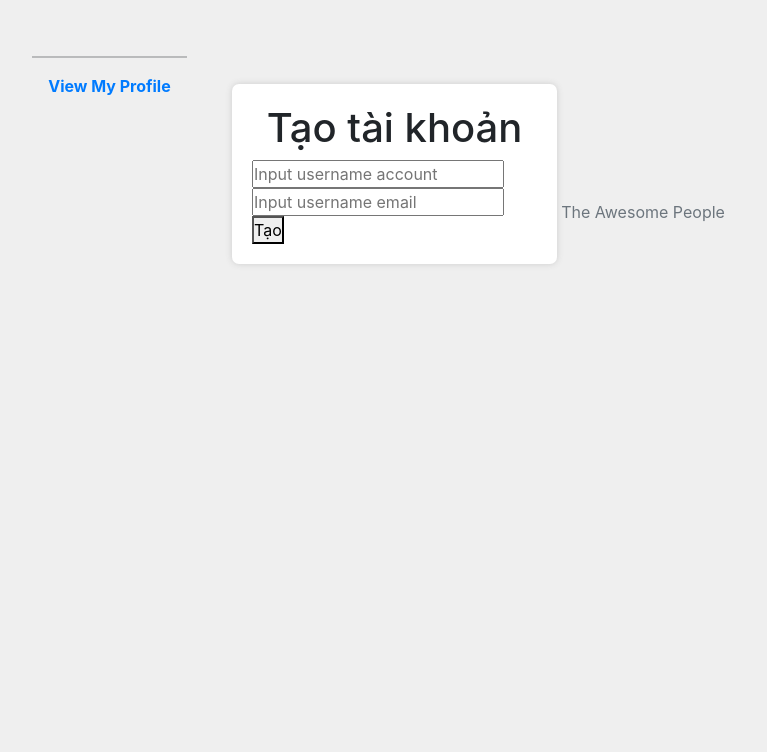
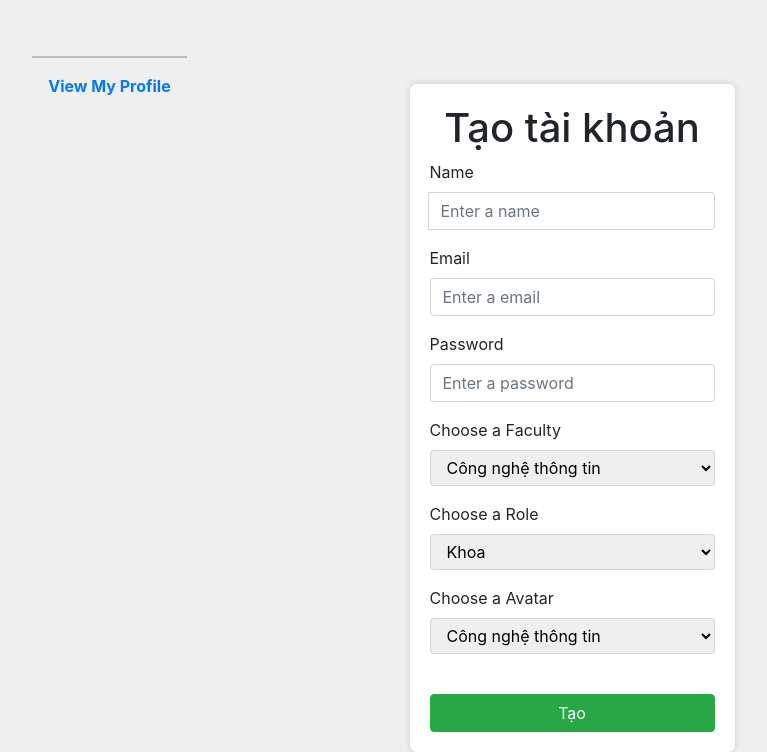
Before and after one commit to danghieu1407/WebADVSocialMedia, a Node server app: template views/Pages/adminmanager.ejs in a window 1280 px wide. Shown: the part 56-808 px from the top of the page, without its empty margins (68-835 px from the left). Before the commit the page ends 321 px from the top, so only its background shows below. Run offline with Node 20, Linux system fonts and the light colour scheme; the template is opened without the code that fills it, so the values that code supplies are empty; some libraries are stand-ins or nearby versions.

Commit message:
xong css phong ban va tao dc phong ban, loz thai lam cham thoi

```diff
--- a/Models/UserModel.js
+++ b/Models/UserModel.js
@@ -5,7 +5,7 @@ const userSchema = mongoose.Schema({
     email: String,
     password: String,
     role: String,
-  Class : String,
+    Class: String,
     Faculty: String,
     created: Date,
     updated: Date,
--- a/public/Style/style.css
+++ b/public/Style/style.css
@@ -7,6 +7,21 @@
 
 body {
     background-color: #efefef !important;
+}
+
+.select1 {
+    width: 100%;
+    border: 1px solid #ced4da;
+    border-radius: .25rem;
+    padding: .375rem .75rem
+}
+
+#btn-create {
+    width: 100%;
+}
+
+#createaccount {
+    margin: auto;
 }
 
 .jsjhr .skfjh .box1 {
@@ -22,7 +37,7 @@
     height: 100%;
 }
 
-  .jsjhr .skfjh .sfjhe .sjfsj  img {
+.jsjhr .skfjh .sfjhe .sjfsj img {
     width: 140px;
     margin-top: 9px;
     border-radius: 50%;
@@ -33,7 +48,7 @@
     font-size: 16px;
 }
 
-  .jsjhr .skfjh .jfheuf .box1  {
+.jsjhr .skfjh .jfheuf .box1 {
     background-color: #fff;
     -webkit-box-shadow: 0px 0px 6px #ccc;
     box-shadow: 0px 0px 6px #ccc;
@@ -45,14 +60,16 @@
     border-bottom: 1px solid #efefef;
     outline: navajowhite;
 }
-  #box1{
+
+#box1 {
     border-radius: 7px;
     background-color: rgb(228, 228, 228);
 }
-  .box1{
+
+.box1 {
     border-radius: 7px;
+}
 
-  }
 .jsjhr .skfjh .box1 {
     background-color: #fff;
     -webkit-box-shadow: 0px 0px 6px #ccc;
@@ -88,11 +105,11 @@
     color: white;
     background-color: green;
 }
+
 .dropbtn {
     background-color: #f8f9fa;
     align-items: center;
     border: none;
-
 }
 
 .dropdown {
@@ -105,7 +122,7 @@
     position: absolute;
     background-color: #f9f9f9;
     min-width: 160px;
-    box-shadow: 0px 8px 16px 0px rgba(0,0,0,0.2);
+    box-shadow: 0px 8px 16px 0px rgba(0, 0, 0, 0.2);
     z-index: 1;
 }
 
@@ -114,35 +131,29 @@
     padding: 12px 16px;
     text-decoration: none;
     display: block;
-
 }
 
 .dropdown-content a:hover {
     background-color: #ff0000;
-    color:cornsilk;
-
-
+    color: cornsilk;
 }
 
 .dropdown:hover .dropdown-content {
     display: block;
 }
-  #logoutdropdown{
+
+#logoutdropdown {
     border-radius: 7px;
 }
 
-
-#CollectionDiv{
+#CollectionDiv {
     border-radius: 7px;
 }
 
-.profilePOST{
+.profilePOST {
     border-radius: 7px;
     padding: 12px;
     background-color: #fff;
     box-shadow: rgba(0, 0, 0, 0.4) 0px 0px 10px;
-
-
-
     top: 4rem;
 }
--- a/views/Pages/adminmanager.ejs
+++ b/views/Pages/adminmanager.ejs
@@ -1,14 +1,77 @@
-<div class="col-md-6">
+<div class="col-md-6" id="createaccount">
     <div class="box1">
         <h1 class="text-center">Tạo tài khoản </h1>
-            <form action="/adminmanager"  method="POST">
-                <input name ="name" value="" id="name" type="text" placeholder="Input username account">
-                <input name ="email" value="" id="email" type="text" placeholder="Input username email">
+        <form action="/adminmanager" method="POST">
+            <div class="form-group">
+                <label for="user">Name</label>
+                <div class="input-group mb-3">
+                    <div class="input-group-prepend">
 
-                <button type="submit">Tạo</button>
+                    </div>
+                    <input name="name" id="name" type="text" class="form-control" placeholder="Enter a name">
+                </div>
+            </div>
+            <div class="form-group">
+                <label for="user">Email</label>
+                <div class="input-group mb-3">
+                    <input name="email" id="email" type="text" class="form-control" placeholder="Enter a email">
+                </div>
+            </div>
+
+            <div class="form-group">
+                <label for="user">Password</label>
+                <div class="input-group mb-3">
+                    <input name="password" id="password" type="password" class="form-control" placeholder="Enter a password">
+                </div>
+            </div>
+            <div class="form-group">
+                <label for="user">Choose a Faculty</label>
+                <div class="input-group mb-3">
+                    <select name="faculty" class="select1">
+                        <option name="CNTT" value="cntt">Công nghệ thông tin</option>
+                        <option name="TCNH" value="tcnh">Tài chính ngân hàng</option>
+                        <option name="Law" value="l">Luật</option>
+                    </select>
+                </div>
+            </div>
+            <div class="form-group">
+                <label for="user">Choose a Role</label>
+                <div class="input-group mb-3">
+                    <select name="role" class="select1">
+                        <option name="khoa" value="faculty">Khoa</option>
+                        <option name="student" value="student">Student</option>
+                    </select>
+                </div>
+            </div>
+            <div class="form-group">
+                <label for="user">Choose a Avatar</label>
+                <div class="input-group mb-3">
+                    <select name="avatar" class="select1">
+                        <option name="cntt" value="https://fita.vnua.edu.vn/wp-content/uploads/2021/01/cong-nghe-thong-tin-la-gi.jpg" >Công nghệ thông tin</option>
+                        <option name="tcnh" value="https://file.vnua.edu.vn/data/0/images/2020/06/01/tiengviet/2020-1-6-tcnh001.jpg?w=680" >Tài chính ngân hàng</option>
+                        <option name="Law" value="http://luatsutrankhacthanh.com/wp-content/uploads/2015/08/tu-van-luat7.jpg" >Luật</option>
+                    </select>
+                </div>
+            </div>
+
+            <div class="form-group">
+                <% if (locals.errorMessage) { %>
+                    <div class="alert alert-danger">
+                        <%= errorMessage %>
+                    </div>
+                    <% } %>
+
+                        <% if (locals.successMessage) { %>
+                            <div class="alert alert-success">
+                                <%= successMessage %>
+                            </div>
+                            <% } %>
+            </div>
+            <br>
+            <button type="submit" class="btn btn-success" id="btn-create">Tạo</button>
 
 
-            </form>
+        </form>
     </div>
 
 </div>
--- a/views/partials/Left.ejs
+++ b/views/partials/Left.ejs
@@ -14,9 +14,9 @@
         </a>
     </div>
 
-    <% if( user.role=="admin" ) {%>
+    <% if( user.role=="Admin" ) {%>
         <div class="text-center">
-            <a href="/about" class="font-weight-bold text-decoration-none text-center">
+            <a href="/adminmanager" class="font-weight-bold text-decoration-none text-center">
                 Manager Faculty
             </a>
         </div>
```
Also changed, not shown: Routes/index.js (+50 -19 lines), views/Layout/layout.ejs (+6 -12 lines), views/Layout/login.ejs (+5 -4 lines). Lines whose indentation alone changed are shown as unchanged.
